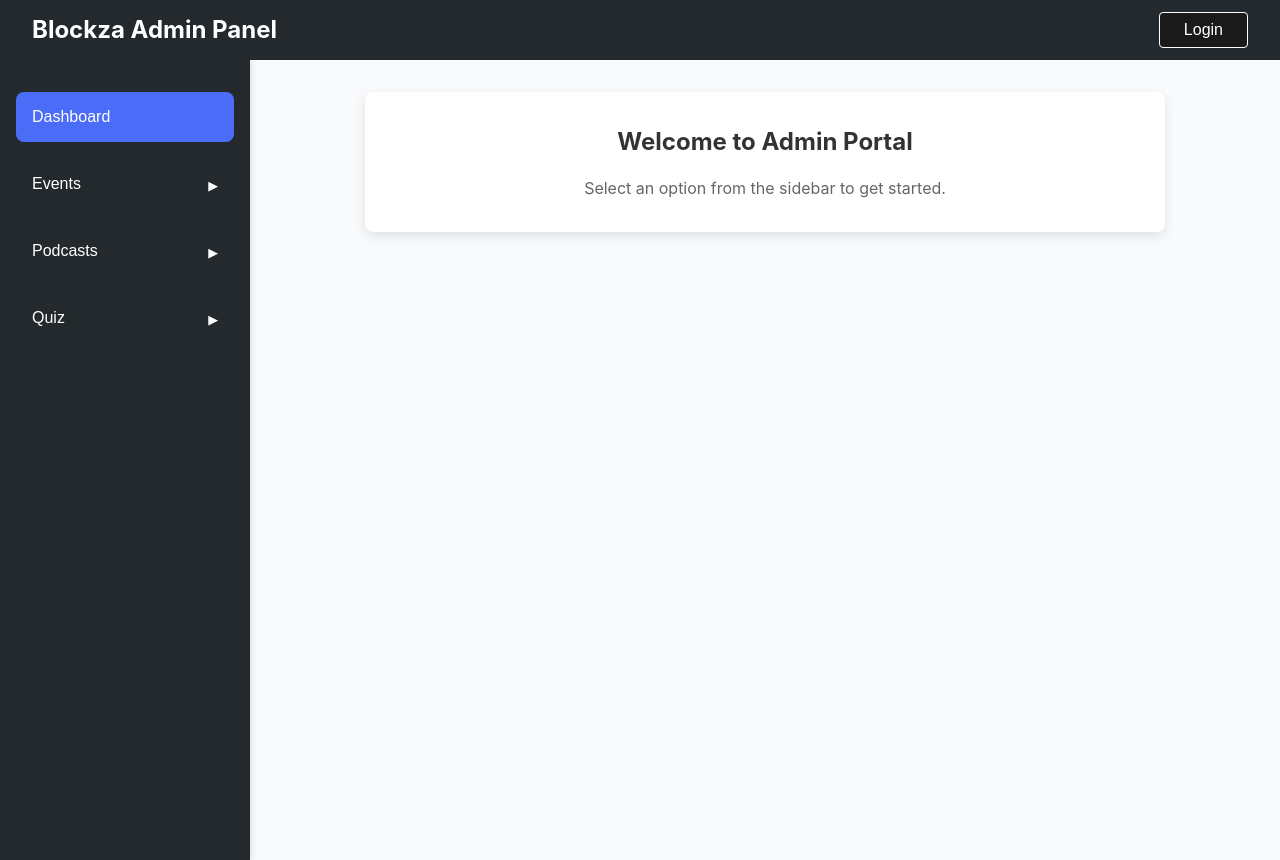
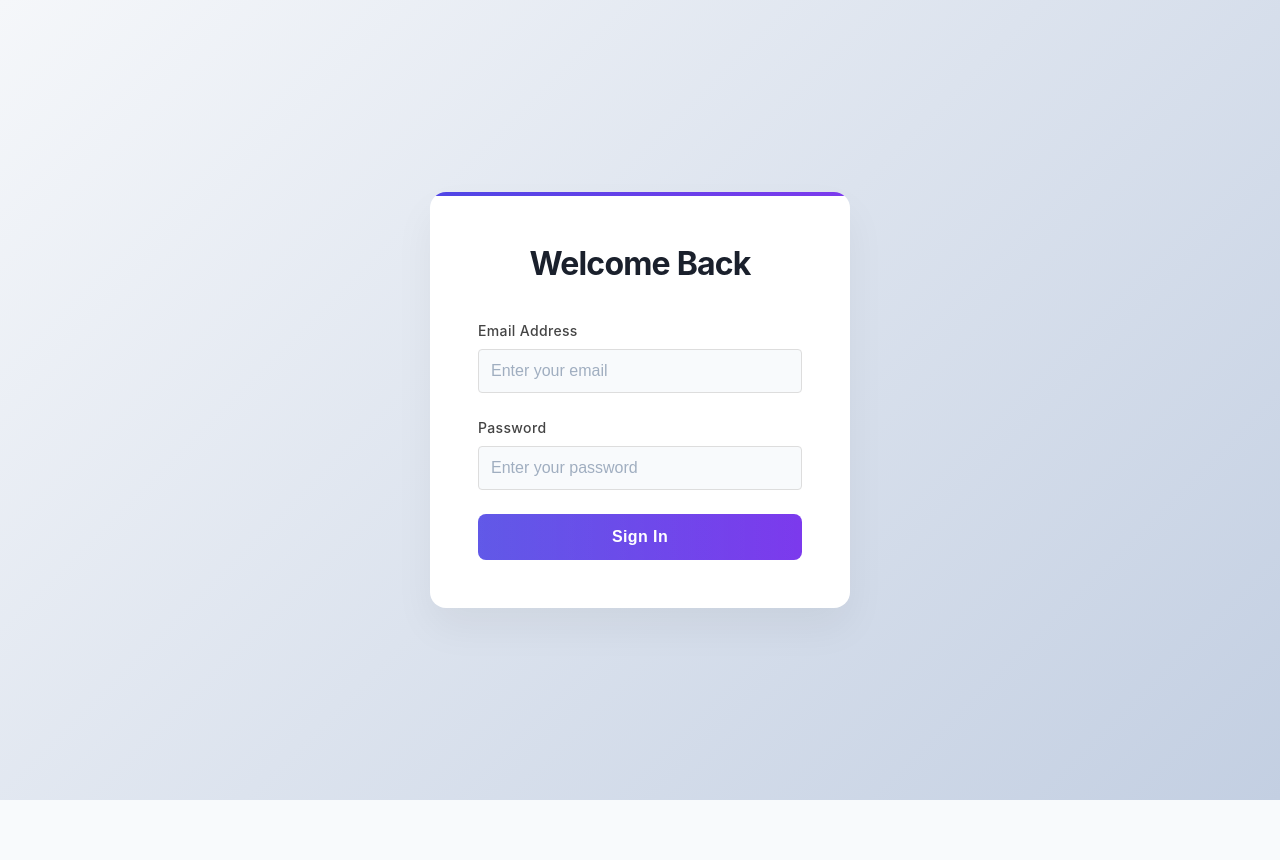
Before and after one commit to Block-za/offchain-admin-frontend, a React (Vite) app: page /login in a window 1280 px wide. Before the commit this address led to /. After the commit the page ends 800 px from the top, so only its background shows below. Built offline with nearby package versions, Linux system fonts and the light colour scheme.

Commit message:
auth added

```diff
--- a/src/App.jsx
+++ b/src/App.jsx
@@ -14,10 +14,13 @@ import CreateQuiz from './components/quiz/CreateQuiz'
 import ViewQuiz from './components/quiz/ViewQuiz'
 import EditQuiz from './components/quiz/EditQuiz'
 import QuizManagement from './components/quiz/QuizManagement'
+import { AuthProvider } from './context/AuthContext'
+import ProtectedRoute from './components/ProtectedRoute'
+import Login from './pages/Login'
 
 const AppContent = () => {
   const location = useLocation();
-  const isAuthPage = location.pathname === '/auth';
+  const isAuthPage = location.pathname === '/auth' || location.pathname === '/login';
 
   return (
     <div className="app-container">
@@ -26,6 +29,7 @@ const AppContent = () => {
       <div className={`main-content ${isAuthPage ? 'auth-layout' : ''}`}>
         <main>
           <Routes>
+            <Route path="/login" element={<Login />} />
             <Route path="/auth" element={<AuthPage />} />
             <Route path="/events/create" element={<EventForm />} />
             <Route path="/events" element={<EventList />} />
@@ -54,7 +58,19 @@ const AppContent = () => {
 function App() {
   return (
     <Router>
-      <AppContent />
+      <AuthProvider>
+        <Routes>
+          <Route path="/login" element={<Login />} />
+          <Route
+            path="/*"
+            element={
+              <ProtectedRoute>
+                <AppContent />
+              </ProtectedRoute>
+            }
+          />
+        </Routes>
+      </AuthProvider>
     </Router>
   );
 }
--- a/src/components/Navbar.css
+++ b/src/components/Navbar.css
@@ -29,9 +29,43 @@
   cursor: pointer;
   font-size: 1rem;
   transition: all 0.3s ease;
+  position: relative;
+  min-width: 100px;
+  display: flex;
+  align-items: center;
+  justify-content: center;
 }
 
-.login-button:hover {
+.login-button:hover:not(:disabled) {
   background-color: white;
   color: #1a1a1a;
 }
+
+.login-button:disabled {
+  opacity: 0.7;
+  cursor: not-allowed;
+}
+
+.login-button.loading {
+  color: transparent;
+}
+
+.login-button.loading::after {
+  content: '';
+  position: absolute;
+  width: 20px;
+  height: 20px;
+  top: 50%;
+  left: 50%;
+  margin: -10px 0 0 -10px;
+  border: 2px solid rgba(255, 255, 255, 0.3);
+  border-top-color: white;
+  border-radius: 50%;
+  animation: spin 0.8s linear infinite;
+}
+
+@keyframes spin {
+  to {
+    transform: rotate(360deg);
+  }
+}
--- a/src/components/Navbar.jsx
+++ b/src/components/Navbar.jsx
@@ -1,15 +1,39 @@
-import React from 'react';
+import React, { useState } from 'react';
 import { Link, useNavigate } from 'react-router-dom';
+import { useAuth } from '../context/AuthContext';
 import './Navbar.css';
 
 const Navbar = () => {
   const navigate = useNavigate();
+  const { isAuthenticated, logout } = useAuth();
+  const [isLoggingOut, setIsLoggingOut] = useState(false);
+
+  const handleLogout = async () => {
+    setIsLoggingOut(true);
+    try {
+      await new Promise(resolve => setTimeout(resolve, 500)); // Simulate network delay
+      logout();
+      navigate('/login');
+    } finally {
+      setIsLoggingOut(false);
+    }
+  };
 
   return (
     <nav className="navbar">
       <Link to="/" className="navbar-brand">Blockza Admin Panel</Link>
       <div className="navbar-login">
-        <button className="login-button" onClick={() => navigate('/auth')}>Login</button>
+        {isAuthenticated ? (
+          <button
+            className={`login-button ${isLoggingOut ? 'loading' : ''}`}
+            onClick={handleLogout}
+            disabled={isLoggingOut}
+          >
+            {isLoggingOut ? 'Logging out...' : 'Logout'}
+          </button>
+        ) : (
+          <button className="login-button" onClick={() => navigate('/login')}>Login</button>
+        )}
       </div>
     </nav>
   );
--- /dev/null
+++ b/src/components/ProtectedRoute.jsx
@@ -0,0 +1,14 @@
+import { Navigate } from 'react-router-dom';
+import { useAuth } from '../context/AuthContext';
+
+const ProtectedRoute = ({ children }) => {
+  const { isAuthenticated } = useAuth();
+
+  if (!isAuthenticated) {
+    return <Navigate to="/login" replace />;
+  }
+
+  return children;
+};
+
+export default ProtectedRoute;
--- /dev/null
+++ b/src/context/AuthContext.jsx
@@ -0,0 +1,51 @@
+import { createContext, useContext, useState, useEffect } from 'react';
+import { useNavigate } from 'react-router-dom';
+
+const AuthContext = createContext();
+
+export const useAuth = () => useContext(AuthContext);
+
+export const AuthProvider = ({ children }) => {
+  const [isAuthenticated, setIsAuthenticated] = useState(false);
+  const navigate = useNavigate();
+
+  // Hardcoded credentials
+  const validCredentials = {
+    email: 'admin@example.com',
+    password: 'password123'
+  };
+
+  useEffect(() => {
+    // Check if user is already authenticated via cookie
+    const authCookie = document.cookie.split('; ').find(row => row.startsWith('auth='));
+    if (authCookie) {
+      setIsAuthenticated(true);
+    }
+  }, []);
+
+  const login = (email, password) => {
+    if (email === validCredentials.email && password === validCredentials.password) {
+      // Set auth cookie that expires in 1 day
+      const expiryDate = new Date();
+      expiryDate.setDate(expiryDate.getDate() + 1);
+      document.cookie = `auth=true; expires=${expiryDate.toUTCString()}; path=/`;
+      setIsAuthenticated(true);
+      navigate('/');
+      return true;
+    }
+    return false;
+  };
+
+  const logout = () => {
+    // Remove auth cookie
+    document.cookie = 'auth=; expires=Thu, 01 Jan 1970 00:00:00 UTC; path=/;';
+    setIsAuthenticated(false);
+    navigate('/login');
+  };
+
+  return (
+    <AuthContext.Provider value={{ isAuthenticated, login, logout }}>
+      {children}
+    </AuthContext.Provider>
+  );
+};
--- /dev/null
+++ b/src/pages/Login.css
@@ -0,0 +1,186 @@
+.login-container {
+  min-height: 100vh;
+  display: flex;
+  align-items: center;
+  justify-content: center;
+  background: linear-gradient(135deg, #f5f7fa 0%, #c3cfe2 100%);
+  padding: 20px;
+  font-family: 'Inter', -apple-system, BlinkMacSystemFont, 'Segoe UI', Roboto, sans-serif;
+}
+
+.login-box {
+  background: white;
+  padding: 3rem;
+  border-radius: 16px;
+  box-shadow: 0 20px 40px rgba(0, 0, 0, 0.05);
+  width: 100%;
+  max-width: 420px;
+  transition: all 0.3s cubic-bezier(0.4, 0, 0.2, 1);
+  position: relative;
+  overflow: hidden;
+  animation: fadeIn 0.5s ease-out;
+}
+
+.login-box::before {
+  content: '';
+  position: absolute;
+  top: 0;
+  left: 0;
+  right: 0;
+  height: 4px;
+  background: linear-gradient(90deg, #4f46e5, #7c3aed);
+}
+
+.login-title {
+  text-align: center;
+  color: #1a202c;
+  font-size: 2rem;
+  font-weight: 700;
+  margin-bottom: 2rem;
+  letter-spacing: -0.025em;
+}
+
+.error-message {
+  background-color: #fff5f5;
+  border: 1px solid #fed7d7;
+  color: #c53030;
+  padding: 0.875rem 1rem;
+  border-radius: 0.5rem;
+  margin-bottom: 1.5rem;
+  font-size: 0.875rem;
+  display: flex;
+  align-items: center;
+  gap: 0.5rem;
+}
+
+.error-message::before {
+  content: '⚠️';
+  font-size: 1rem;
+}
+
+.form-group {
+  margin-bottom: 1.5rem;
+}
+
+.form-label {
+  display: block;
+  color: #4a5568;
+  font-size: 0.875rem;
+  font-weight: 600;
+  margin-bottom: 0.5rem;
+  letter-spacing: 0.025em;
+}
+
+.form-input {
+  width: 100%;
+  padding: 0.875rem 1rem;
+  border: 1px solid #e2e8f0;
+  border-radius: 0.5rem;
+  font-size: 1rem;
+  transition: all 0.2s ease;
+  background-color: #f8fafc;
+  color: #1a202c;
+}
+
+.form-input::placeholder {
+  color: #a0aec0;
+}
+
+.form-input:focus {
+  outline: none;
+  border-color: #4f46e5;
+  box-shadow: 0 0 0 3px rgba(79, 70, 229, 0.1);
+  background-color: white;
+}
+
+.form-input:disabled {
+  background-color: #edf2f7;
+  cursor: not-allowed;
+  opacity: 0.7;
+}
+
+.login-button {
+  width: 100%;
+  padding: 0.875rem 1rem;
+  background: linear-gradient(90deg, #4f46e5, #7c3aed);
+  color: white;
+  font-weight: 600;
+  border: none;
+  border-radius: 0.5rem;
+  cursor: pointer;
+  transition: all 0.2s ease;
+  font-size: 1rem;
+  letter-spacing: 0.025em;
+  position: relative;
+  overflow: hidden;
+}
+
+.login-button::after {
+  content: '';
+  position: absolute;
+  top: 0;
+  left: 0;
+  width: 100%;
+  height: 100%;
+  background: linear-gradient(90deg, rgba(255, 255, 255, 0.1), rgba(255, 255, 255, 0));
+  transition: transform 0.3s ease;
+}
+
+.login-button:hover:not(:disabled)::after {
+  transform: translateX(100%);
+}
+
+.login-button:hover:not(:disabled) {
+  transform: translateY(-1px);
+  box-shadow: 0 4px 12px rgba(79, 70, 229, 0.2);
+}
+
+.login-button:active:not(:disabled) {
+  transform: translateY(0);
+}
+
+.login-button:focus {
+  outline: none;
+  box-shadow: 0 0 0 3px rgba(79, 70, 229, 0.3);
+}
+
+.login-button:disabled {
+  opacity: 0.7;
+  cursor: not-allowed;
+}
+
+.login-button.loading {
+  color: transparent;
+}
+
+.login-button.loading::before {
+  content: '';
+  position: absolute;
+  width: 20px;
+  height: 20px;
+  top: 50%;
+  left: 50%;
+  margin: -10px 0 0 -10px;
+  border: 2px solid rgba(255, 255, 255, 0.3);
+  border-top-color: white;
+  border-radius: 50%;
+  animation: spin 0.8s linear infinite;
+}
+
+@keyframes spin {
+  to {
+    transform: rotate(360deg);
+  }
+}
+
+/* Add subtle animation to the login box */
+@keyframes fadeIn {
+  from {
+    opacity: 0;
+    transform: translateY(20px);
+  }
+  to {
+    opacity: 1;
+    transform: translateY(0);
+  }
+}
--- /dev/null
+++ b/src/pages/Login.jsx
@@ -0,0 +1,87 @@
+import { useState } from 'react';
+import { useAuth } from '../context/AuthContext';
+import { useNavigate } from 'react-router-dom';
+import './Login.css';
+
+const Login = () => {
+  const [email, setEmail] = useState('');
+  const [password, setPassword] = useState('');
+  const [error, setError] = useState('');
+  const [isLoading, setIsLoading] = useState(false);
+  const { login } = useAuth();
+  const navigate = useNavigate();
+
+  const handleSubmit = async (e) => {
+    e.preventDefault();
+    setError('');
+    setIsLoading(true);
+
+    if (!email || !password) {
+      setError('Please enter both email and password');
+      setIsLoading(false);
+      return;
+    }
+
+    // Simulate network delay
+    await new Promise(resolve => setTimeout(resolve, 500));
+
+    const success = login(email, password);
+    if (!success) {
+      setError('Invalid email or password');
+    }
+
+    setIsLoading(false);
+  };
+
+  return (
+    <div className="login-container">
+      <div className="login-box">
+        <h2 className="login-title">Welcome Back</h2>
+        {error && (
+          <div className="error-message">
+            {error}
+          </div>
+        )}
+        <form onSubmit={handleSubmit}>
+          <div className="form-group">
+            <label className="form-label" htmlFor="email">
+              Email Address
+            </label>
+            <input
+              id="email"
+              type="email"
+              value={email}
+              onChange={(e) => setEmail(e.target.value)}
+              className="form-input"
+              placeholder="Enter your email"
+              disabled={isLoading}
+            />
+          </div>
+          <div className="form-group">
+            <label className="form-label" htmlFor="password">
+              Password
+            </label>
+            <input
+              id="password"
+              type="password"
+              value={password}
+              onChange={(e) => setPassword(e.target.value)}
+              className="form-input"
+              placeholder="Enter your password"
+              disabled={isLoading}
+            />
+          </div>
+          <button
+            type="submit"
+            className={`login-button ${isLoading ? 'loading' : ''}`}
+            disabled={isLoading}
+          >
+            {isLoading ? 'Signing in...' : 'Sign In'}
+          </button>
+        </form>
+      </div>
+    </div>
+  );
+};
+
+export default Login;
```
